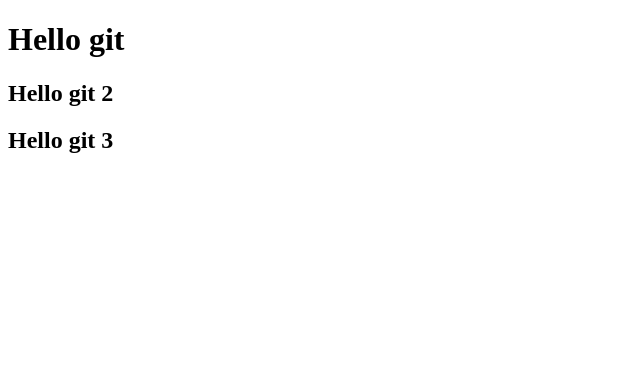
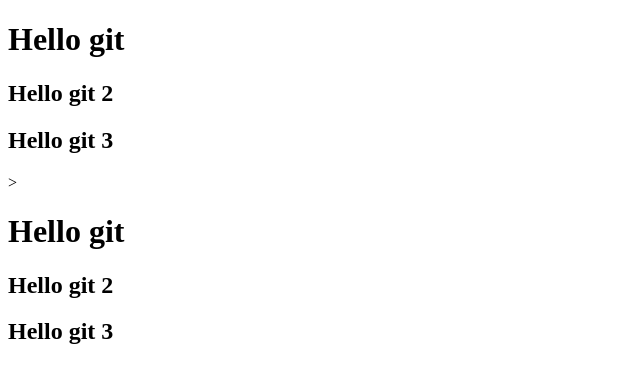
Before and after one commit to VasylLytvynenko/test, a plain HTML site: page index.html in a window 1280 px wide. Shown: the whole page, without its empty margins (0-640 px from the left). Drawn offline with Linux system fonts and the light colour scheme.

Commit message:
Last changed

```diff
--- a/index.html
+++ b/index.html
@@ -7,6 +7,9 @@
 <body>
 	<h1>Hello git</h1>
 	<h2>Hello git 2</h2>
+	<h2>Hello git 3</h2>>
+	<h1>Hello git</h1>
+	<h2>Hello git 2</h2>
 	<h2>Hello git 3</h2>
 </body>
 </html>
```
